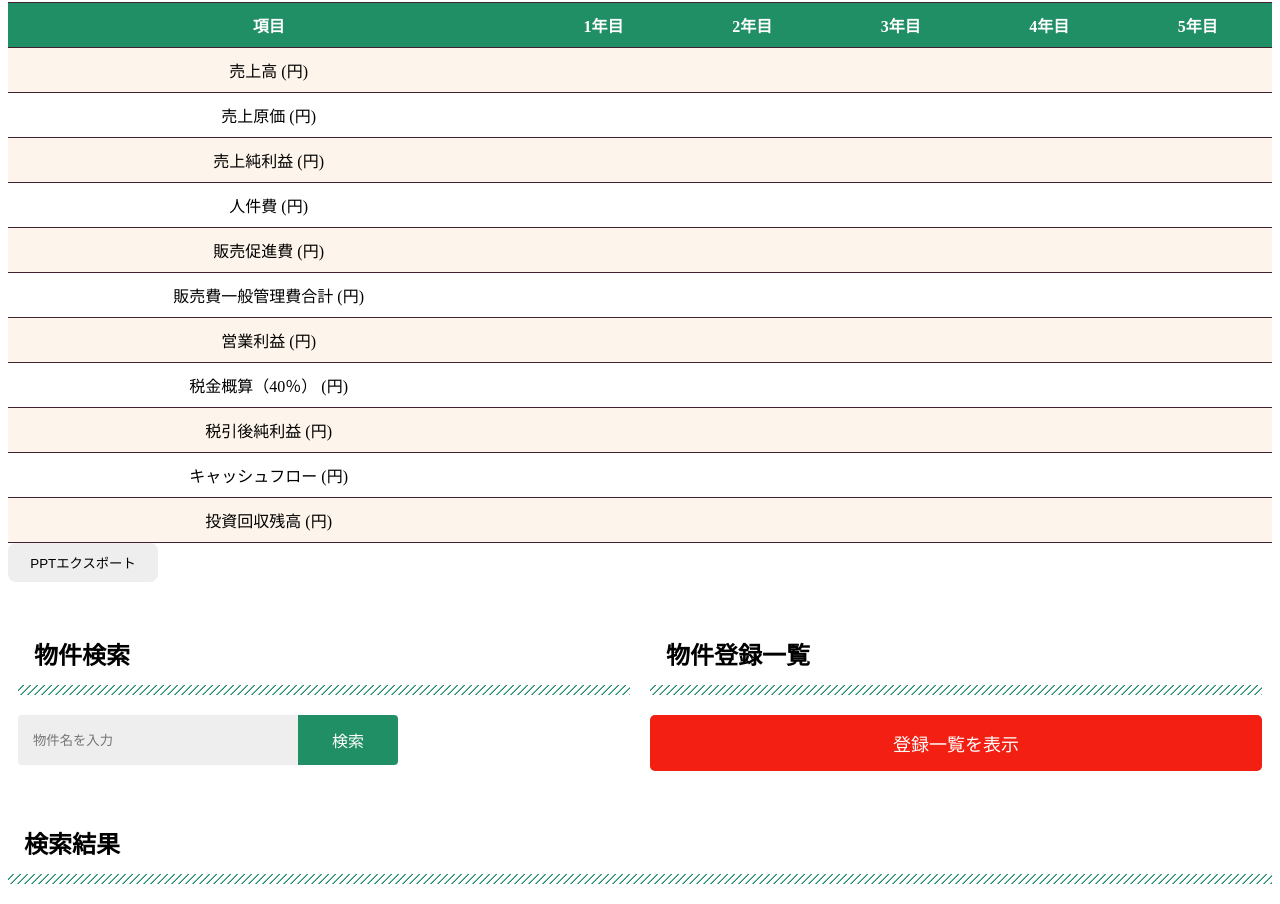
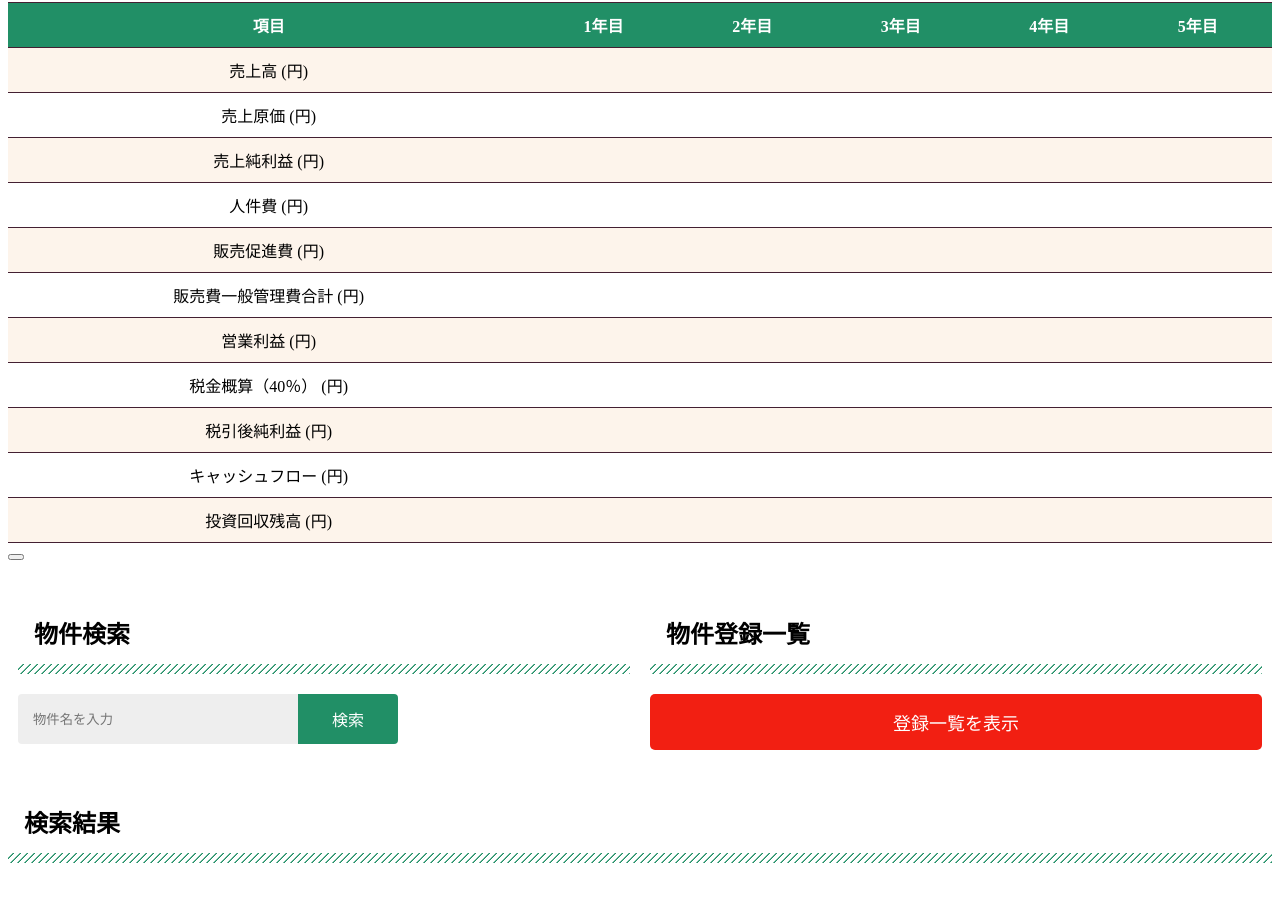
Before and after one commit to ysato33028/invest-ver3, a plain HTML site: page index.html in a window 1280 px wide. Shown: the part 1101-2005 px from the top of the page. After the commit the page ends 1984 px from the top, so only its background shows below. Drawn offline with Linux system fonts and the light colour scheme.

Commit message:
Update index.html

```diff
--- a/index.html
+++ b/index.html
@@ -238,7 +238,7 @@
         </tbody>
     </table>
     </form>
-    <input id="export-ppt-button" type="button" value="PPTエクスポート" /></input>
+    <button id="export-ppt-button" type="button" value="PPTエクスポート" /></button>
     <div class="container">
         <div class="column">
             <h2>物件検索</h2>
```
